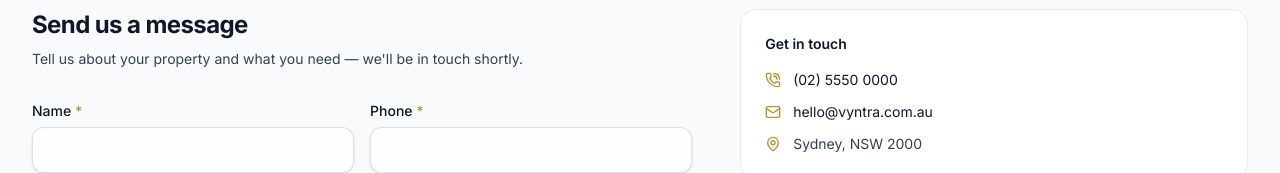
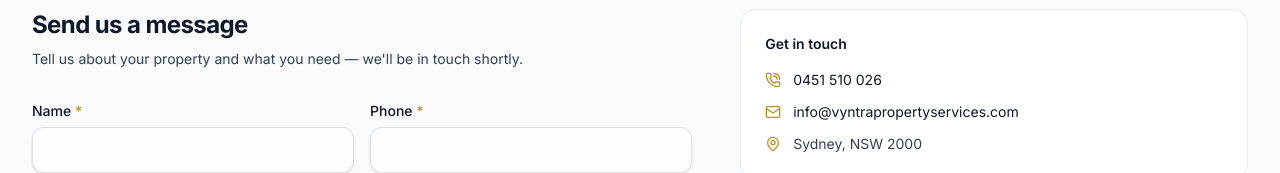
Before and after one commit to francisrasho/vyntra-property-services, a Next.js app: page /contact in a window 1280 px wide. Shown: the part 414-587 px from the top of the page. Built offline with nearby package versions, Linux system fonts and the light colour scheme; no server answers.

Commit message:
details updated

```diff
--- a/data/company.ts
+++ b/data/company.ts
@@ -7,12 +7,12 @@ export const company: Company = {
   legalName: "Vyntra Property Services Pty Ltd",
   tagline: "Premium Property Maintenance & Cleaning Solutions",
 
-  phone: "+61255500000", // TODO: real phone (E.164)
-  phoneDisplay: "(02) 5550 0000", // TODO: real phone
-  emergencyPhone: "+61255500911", // TODO: real after-hours line
-  emergencyPhoneDisplay: "(02) 5550 0911", // TODO
+  phone: "0451 510 026", // TODO: real phone (E.164)
+  phoneDisplay: "0451 510 026", // TODO: real phone
+  emergencyPhone: "0451 510 026", // TODO: real after-hours line
+  emergencyPhoneDisplay: "0451 510 026", // TODO
 
-  email: "hello@vyntra.com.au", // TODO: real inbox
+  email: "info@vyntrapropertyservices.com", // TODO: real inbox
 
   address: {
     street: "Level 12, 1 Sydney Avenue", // TODO: real address
```
